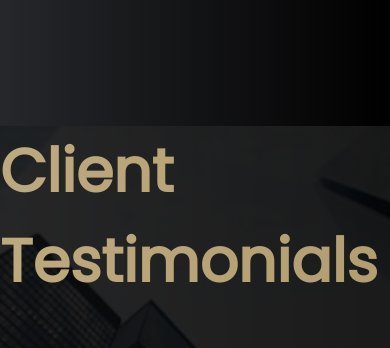
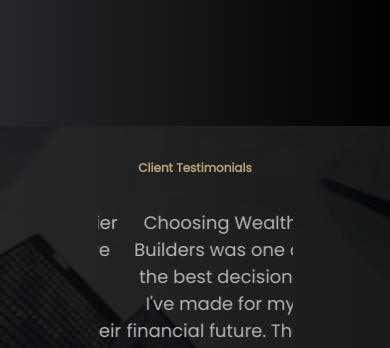
Before and after one commit to dikshant-dak/profitoceanmultimart, a React (Vite) app in the folder frontend/: page / in a window 390 px wide. Shown: the part 1580-1928 px from the top of the page. Built offline with nearby package versions, Linux system fonts and the light colour scheme; no server answers.

Commit message:
Font size changed

```diff
--- a/frontend/src/Components/TestimonialComponent/testimonialcomponent.css
+++ b/frontend/src/Components/TestimonialComponent/testimonialcomponent.css
@@ -111,3 +111,9 @@
     color: #4b5563;
     font-weight: 600;
   }
+
+  @media (max-width: 768px) {
+    .testimonial-title {
+      font-size: 12px;
+    }
+  }
```
